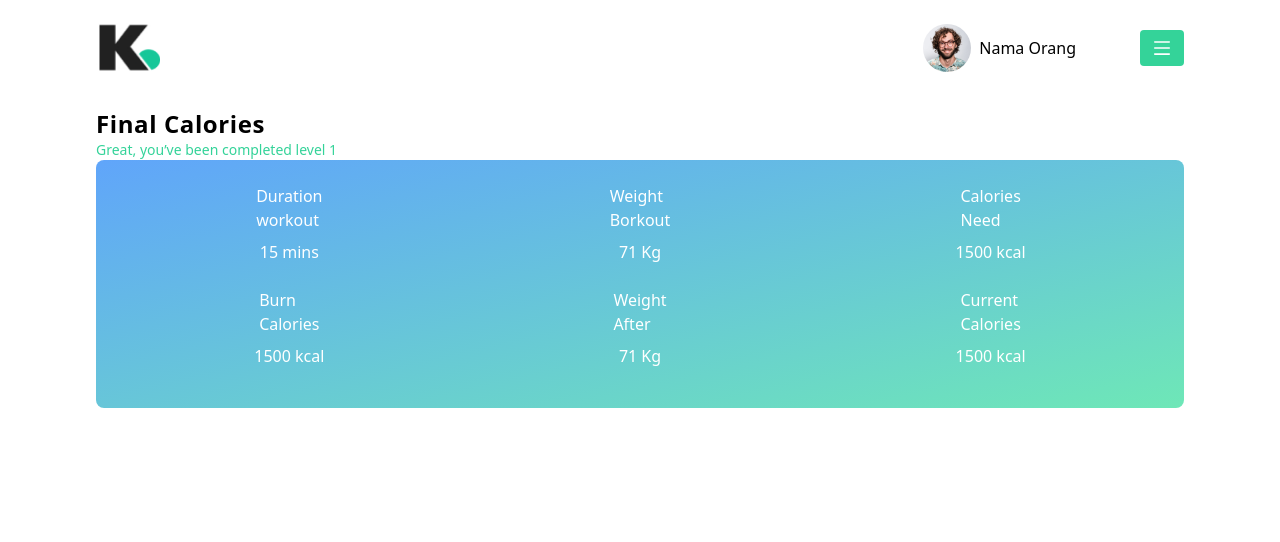
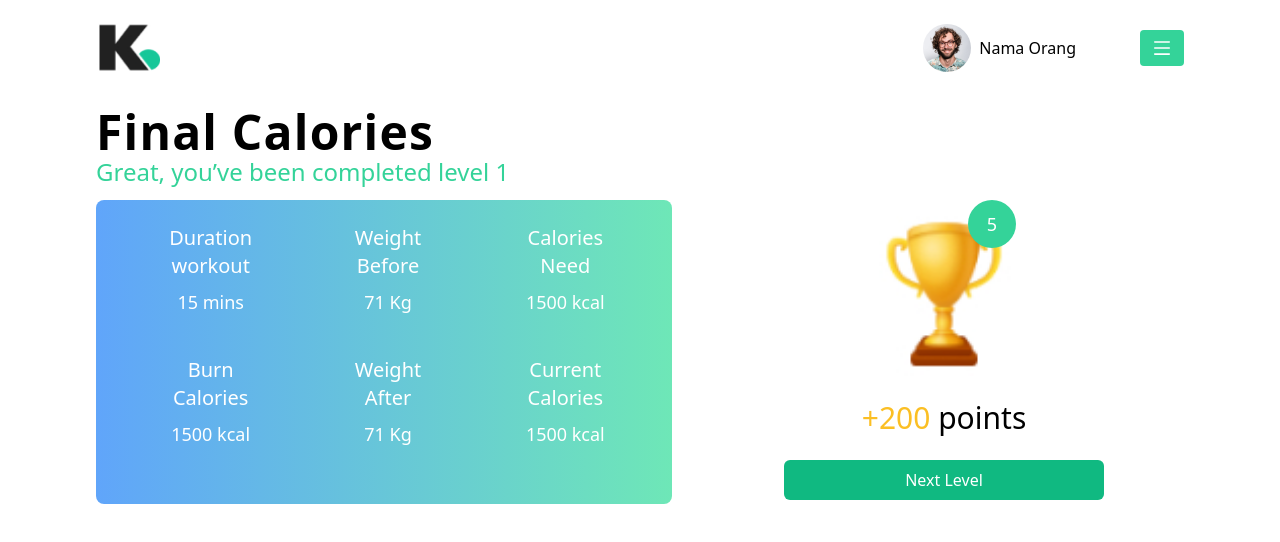
Before and after one commit to MuliaHartawan/karddio-app, a React (Create React App) app: page /achievement in a window 1280 px wide. Shown: the top 542 px of the page. Built offline with nearby package versions, Linux system fonts and the light colour scheme.

Commit message:
adding achievement page

```diff
--- a/src/pages/Achievement.js
+++ b/src/pages/Achievement.js
@@ -3,33 +3,49 @@ import React from 'react';
 const Achievement = () => {
     return (
         <div className="px-4 mb-3 md:px-24">
-            <h1 className="font-bold text-2xl tracking-wide" >Final Calories</h1>
-            <p className="text-sm text-green-400" >Great, you’ve been completed level 1</p>
-            <div>
-                <div className="grid grid-cols-3 p-6 gap-x-3 gap-y-6 rounded-lg bg-gradient-to-tl from-green-300 to-blue-400" >
+            <h1 className="font-bold text-3xl lg:text-5xl tracking-wide" >Final Calories</h1>
+            <p className="text-sm font-light text-green-400 mb-3 lg:text-2xl" >Great, you’ve been completed level 1</p>
+            <div className="flex flex-col md:flex-row" >
+                <div className="grid grid-cols-3 md:w-2/3 md:mr-16 md:pl-8 lg:mr-24 lg:max-w-xl
+                                 p-6 gap-x-3 gap-y-10 rounded-lg bg-gradient-to-l from-green-300 to-blue-400" >
                     <div className="flex flex-col items-center text-white space-y-2 font-medium text-white" >
-                        <h2>Duration <br />workout</h2>
-                        <p>15 mins</p>
+                        <h2 className="text-center lg:text-xl lg:font-medium" >Duration <br />workout</h2>
+                        <p className="font-light lg:text-lg" >15 mins</p>
                     </div>
                     <div className="flex flex-col items-center text-white space-y-2 font-medium" >
-                        <h2>Weight <br />Borkout</h2>
-                        <p>71 Kg</p>
+                        <h2 className="text-center lg:text-xl lg:font-medium" >Weight <br />Before</h2>
+                        <p className="font-light lg:text-lg" >71 Kg</p>
                     </div>
                     <div className="flex flex-col items-center text-white space-y-2 font-medium" >
-                        <h2>Calories <br />Need</h2>
-                        <p>1500 kcal</p>
+                        <h2 className="text-center lg:text-xl lg:font-medium" >Calories <br />Need</h2>
+                        <p className="font-light lg:text-lg" >1500 kcal</p>
                     </div>
                     <div className="flex flex-col items-center text-white space-y-2 font-medium" >
-                        <h2>Burn <br />Calories</h2>
-                        <p>1500 kcal</p>
+                        <h2 className="text-center lg:text-xl lg:font-medium" >Burn <br />Calories</h2>
+                        <p className="font-light lg:text-lg" >1500 kcal</p>
                     </div>
                     <div className="flex flex-col items-center text-white space-y-2 font-medium" >
-                        <h2>Weight <br />After</h2>
-                        <p>71 Kg</p>
+                        <h2 className="text-center lg:text-xl lg:font-medium" >Weight <br />After</h2>
+                        <p className="font-light lg:text-lg" >71 Kg</p>
                     </div>
-                    <div className="flex flex-col items-center text-white space-y-2 font-medium pb-4" >
-                        <h2>Current <br />Calories</h2>
-                        <p>1500 kcal</p>
+                    <div className="flex flex-col items-center text-white space-y-2 font-medium pb-8" >
+                        <h2 className="text-center lg:text-xl lg:font-medium" >Current <br />Calories</h2>
+                        <p className="font-light lg:text-lg" >1500 kcal</p>
+                    </div>
+                </div>
+                <div className="md:w-1/3 lg:mr-16" >
+                    <div className="flex flex-col justify-center items-center mt-4 md:mt-0 space-y-4 md:space-y-6" >
+                        <div className="relative pt-4" >
+                            <img src="./image/trophy.jpg" alt=""
+                                    className="w-24 h-24 md:w-32 md:h-32 lg:h-40 lg:w-40" ></img>
+                            <span className="absolute bg-green-400 w-8 h-8 md:w-12 md:h-12 rounded-full top-0 right-2
+                                            flex items-center justify-center font-medium text-white md:text-lg" >5</span>
+                        </div>
+                        <p className="text-2xl md:text-3xl" ><span className="font-medium text-yellow-400" >+200 </span>points</p>
+                        <button className="bg-green-500 hover:bg-green-700 w-full md:max-w-xs text-center text-white font-normal py-2 px-4
+                                        rounded-md focus:outline-none focus:shadow-outline" type="button">
+                            Next Level
+                        </button>
                     </div>
                 </div>
             </div>
```
